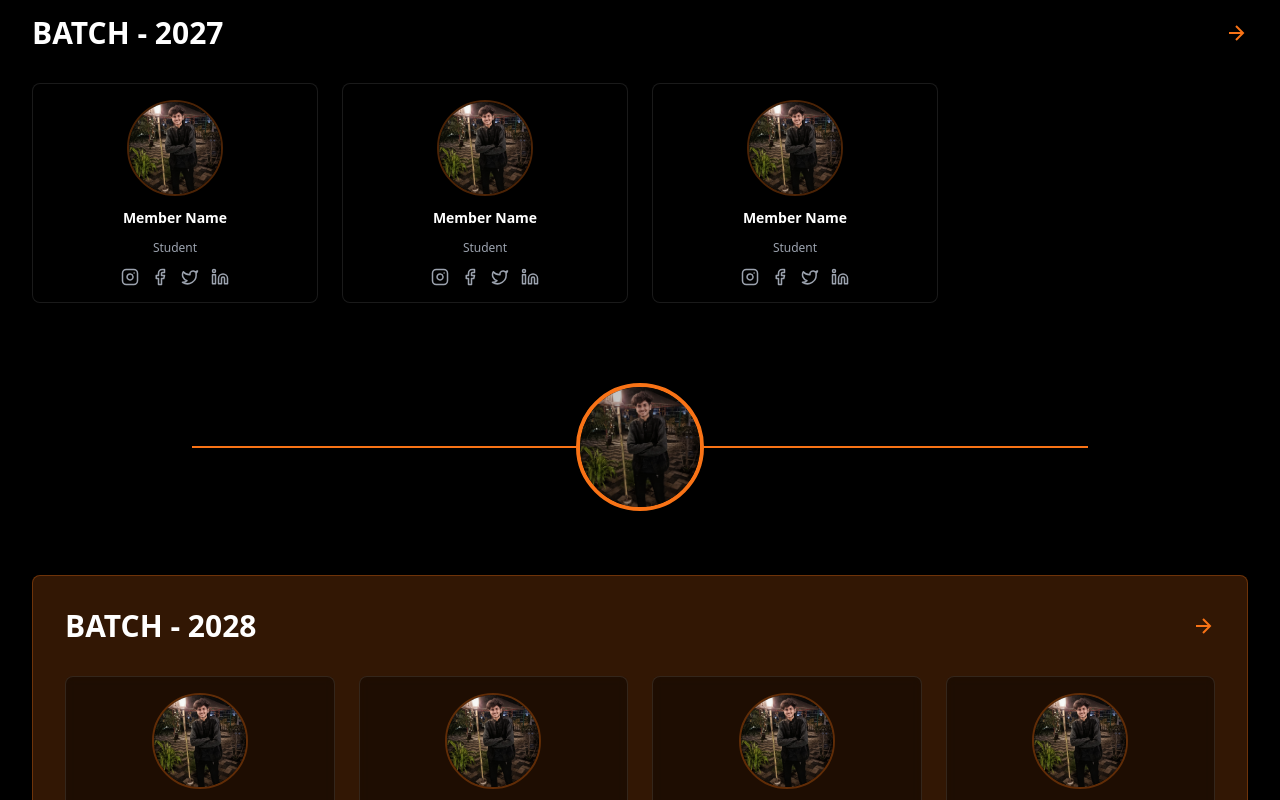
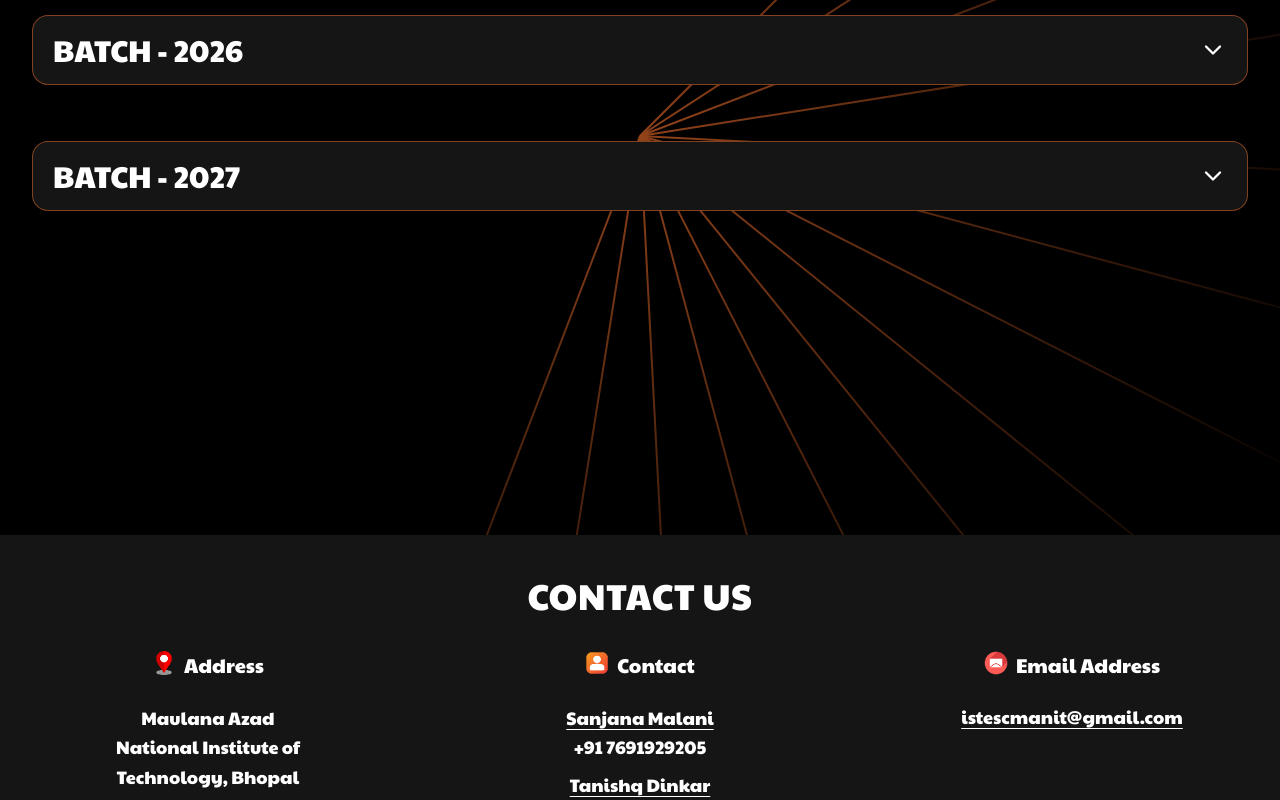
Before and after one commit to shreyaspaliwal7/Iste_main, a React (Vite) app: page / in a window 1280 px wide. Shown: the part 5940-6740 px from the top of the page. Built offline with nearby package versions, Linux system fonts and the light colour scheme.

Commit message:
added collapsable cards and improved the overall design only thing is to add real data otherwise old members page is done

```diff
--- a/src/App.css
+++ b/src/App.css
@@ -1 +1,24 @@
 @import url('https://fonts.googleapis.com/css2?family=Monoton&display=swap');
+
+/* Smooth fade/blur/slide-in for collapsible content */
+@keyframes fadeInUpBlur {
+  0% {
+    opacity: 0;
+    transform: translateY(22px);
+    filter: blur(12px);
+  }
+  60% {
+    opacity: 1;
+    transform: translateY(0);
+    filter: blur(4px);
+  }
+  100% {
+    opacity: 1;
+    transform: translateY(0);
+    filter: blur(0);
+  }
+}
+
+.animate-fadeInUpBlur {
+  animation: fadeInUpBlur 2s ease forwards;
+}
--- a/src/components/OldMembers/OldMembers.jsx
+++ b/src/components/OldMembers/OldMembers.jsx
@@ -1,9 +1,10 @@
-import React from 'react';
-import { Instagram, Facebook, Twitter, Linkedin } from 'lucide-react';
+import React, { useState } from 'react';
+import { Instagram, Facebook, Twitter, Linkedin, ChevronDown } from 'lucide-react';
+import { AnimatePresence, motion } from 'framer-motion';
 import ashayImg from '../../assets/team_img/ashay.jpg';
 
 const OldMembers = () => {
-  // Sample data - you can replace this with actual data
+  // Sample data - replace with actual members and photos
   const batch2027 = [
     {
       id: 1,
@@ -43,11 +44,12 @@ const OldMembers = () => {
     },
   ];
 
-  const batch2028 = [
+  // This will visually be shown as BATCH - 2026 (non-collapsible)
+  const batch2026 = [
     {
       id: 1,
       name: 'Member Name',
-      role: 'Students\' Vice-Chairperson',
+      role: "Students' Vice-Chairperson",
       image: ashayImg,
       social: {
         instagram: '#',
@@ -118,12 +120,14 @@ const OldMembers = () => {
     },
   ];
 
+  const [showBatch2026, setShowBatch2026] = useState(false);
+  const [showBatch2027, setShowBatch2027] = useState(false);
+
   const ProfileCard = ({ member }) => {
     return (
-      <div className="bg-black/40 backdrop-blur-sm rounded-lg p-4 border border-white/10 hover:border-orange-500/50 transition-all duration-300 hover:shadow-lg hover:shadow-orange-500/20">
-        <div className="flex flex-col items-center space-y-3">
-          {/* Profile Image */}
-          <div className="w-24 h-24 rounded-full overflow-hidden border-2 border-orange-500/30">
+      <div className="bg-[#151515] rounded-3xl p-6 flex flex-col items-center text-white shadow-[0_20px_40px_rgba(0,0,0,0.45)] border border-white/10 hover:border-[#F06F2B] transition-all duration-300">
+        <div className="flex flex-col items-center space-y-4">
+          <div className="w-32 h-32 rounded-full overflow-hidden border-[3px] border-[#d6c84a] shadow-[0_12px_24px_rgba(0,0,0,0.35)]">
             <img
               src={member.image}
               alt={member.name}
@@ -131,45 +135,49 @@ const OldMembers = () => {
             />
           </div>
 
-          {/* Name */}
-          <h3 className="text-white font-semibold text-sm text-center">{member.name}</h3>
+          <h3
+            className="text-lg text-center leading-tight"
+            style={{ fontFamily: "'Paytone One', sans-serif" }}
+          >
+            {member.name}
+          </h3>
 
-          {/* Role */}
-          <p className="text-gray-400 text-xs text-center">{member.role}</p>
+          <p className="text-gray-200 text-xs text-center font-semibold leading-tight">
+            {member.role}
+          </p>
 
-          {/* Social Media Icons */}
-          <div className="flex gap-3 mt-2">
+          <div className="flex gap-4 mt-1 text-white">
             <a
               href={member.social.instagram}
-              className="text-gray-400 hover:text-pink-500 transition-colors"
+              className="hover:text-pink-400 transition-colors"
               target="_blank"
               rel="noopener noreferrer"
             >
-              <Instagram size={18} />
+              <Instagram size={26} />
             </a>
             <a
               href={member.social.facebook}
-              className="text-gray-400 hover:text-blue-500 transition-colors"
+              className="hover:text-blue-400 transition-colors"
               target="_blank"
               rel="noopener noreferrer"
             >
-              <Facebook size={18} />
+              <Facebook size={26} />
             </a>
             <a
               href={member.social.twitter}
-              className="text-gray-400 hover:text-blue-400 transition-colors"
+              className="hover:text-sky-400 transition-colors"
               target="_blank"
               rel="noopener noreferrer"
             >
-              <Twitter size={18} />
+              <Twitter size={26} />
             </a>
             <a
               href={member.social.linkedin}
-              className="text-gray-400 hover:text-blue-600 transition-colors"
+              className="hover:text-blue-500 transition-colors"
               target="_blank"
               rel="noopener noreferrer"
             >
-              <Linkedin size={18} />
+              <Linkedin size={26} />
             </a>
           </div>
         </div>
@@ -178,8 +186,20 @@ const OldMembers = () => {
   };
 
   return (
-    <div className="min-h-screen bg-black text-white py-20 px-4 md:px-8">
-      <div className="max-w-7xl mx-auto">
+    <div className="relative min-h-screen bg-black text-white py-20 px-4 md:px-8 overflow-hidden">
+      {/* Orange accent lines in background */}
+      <div className="pointer-events-none absolute inset-0 opacity-60">
+        {Array.from({ length: 14 }).map((_, idx) => (
+          <span
+            // eslint-disable-next-line react/no-array-index-key
+            key={idx}
+            className="absolute left-1/2 top-1/2 h-[2px] w-[120%] origin-left bg-gradient-to-r from-[#F06F2B] via-transparent to-transparent"
+            style={{ transform: `rotate(${idx * 12 - 45}deg)` }}
+          />
+        ))}
+      </div>
+
+      <div className="relative max-w-7xl mx-auto">
         {/* Title Section */}
         <div className="text-center mb-16">
           <h1 className="text-4xl md:text-5xl font-bold mb-4 text-orange-500">
@@ -194,60 +214,76 @@ const OldMembers = () => {
           </h2>
         </div>
 
-        {/* Batch 2027 Section - No Orange Background */}
-        <div className="mb-20">
-          <div className="flex items-center justify-between mb-8">
-            <h2 className="text-2xl md:text-3xl font-bold text-white">BATCH - 2027</h2>
-            <div className="text-orange-500">
-              <svg width="24" height="24" viewBox="0 0 24 24" fill="none" stroke="currentColor" strokeWidth="2">
-                <path d="M5 12h14M12 5l7 7-7 7"/>
-              </svg>
-            </div>
-          </div>
+        {/* Batch 2026 Section - collapsible, black background when open */}
+        <div className="mb-14">
+          <button
+            type="button"
+            onClick={() => setShowBatch2026((prev) => !prev)}
+            className="w-full flex items-center justify-between bg-[#151515] border border-[#F06F2B]/50 rounded-2xl px-5 py-4 text-left hover:border-[#F06F2B] transition-colors"
+          >
+            <span
+              className="text-2xl md:text-3xl text-white"
+              style={{ fontFamily: "'Paytone One', sans-serif" }}
+            >
+              BATCH - 2026
+            </span>
+            <span className={`text-white transition-transform ${showBatch2026 ? 'rotate-180' : ''}`}>
+              <ChevronDown size={28} />
+            </span>
+          </button>
 
-          <div className="grid grid-cols-1 sm:grid-cols-2 md:grid-cols-3 lg:grid-cols-4 gap-6">
-            {batch2027.map((member) => (
-              <ProfileCard key={member.id} member={member} />
-            ))}
-          </div>
+          <AnimatePresence initial={false}>
+            {showBatch2026 && (
+              <motion.div
+                initial={{ opacity: 0, y: 24, filter: 'blur(10px)' }}
+                animate={{ opacity: 1, y: 0, filter: 'blur(0px)', transition: { duration: 0.6, ease: [0.22, 0.68, 0, 1] } }}
+                exit={{ opacity: 0, y: 18, filter: 'blur(8px)', transition: { duration: 0.5, ease: [0.4, 0, 0.2, 1] } }}
+                className="mt-6 bg-[#0f0f0f] rounded-3xl p-6 md:p-8 border border-[#F06F2B]/60 shadow-[0_25px_50px_rgba(0,0,0,0.35)]"
+              >
+                <div className="grid grid-cols-1 sm:grid-cols-2 md:grid-cols-3 lg:grid-cols-4 gap-6">
+                  {batch2026.map((member) => (
+                    <ProfileCard key={member.id} member={member} />
+                  ))}
+                </div>
+              </motion.div>
+            )}
+          </AnimatePresence>
         </div>
 
-        {/* Cross Line Component with Orange Color - Using ashay.jpg as placeholder */}
-        <div className="flex items-center justify-center my-16">
-          <div className="relative w-full max-w-4xl">
-            <div className="absolute inset-0 flex items-center">
-              <div className="w-full border-t-2 border-orange-500"></div>
-            </div>
-            <div className="relative flex justify-center">
-              <div className="w-32 h-32 rounded-full overflow-hidden border-4 border-orange-500 bg-black">
-                <img
-                  src={ashayImg}
-                  alt="Cross line component"
-                  className="w-full h-full object-cover opacity-80"
-                />
-              </div>
-            </div>
-          </div>
-        </div>
+        {/* Batch 2027 Section - collapsible, orange background (shown below 2026) */}
+        <div className="mb-20">
+          <button
+            type="button"
+            onClick={() => setShowBatch2027((prev) => !prev)}
+            className="w-full flex items-center justify-between bg-[#151515] border border-[#F06F2B]/50 rounded-2xl px-5 py-4 text-left hover:border-[#F06F2B] transition-colors"
+          >
+            <span
+              className="text-2xl md:text-3xl text-white"
+              style={{ fontFamily: "'Paytone One', sans-serif" }}
+            >
+              BATCH - 2027
+            </span>
+            <span className={`text-white transition-transform ${showBatch2027 ? 'rotate-180' : ''}`}>
+              <ChevronDown size={28} />
+            </span>
+          </button>
 
-        {/* Batch 2028 Section - With Orange Background */}
-        <div className="mb-20">
-          <div className="bg-orange-500/20 border border-orange-500/30 rounded-lg p-6 md:p-8">
-            <div className="flex items-center justify-between mb-8">
-              <h2 className="text-2xl md:text-3xl font-bold text-white">BATCH - 2028</h2>
-              <div className="text-orange-500">
-                <svg width="24" height="24" viewBox="0 0 24 24" fill="none" stroke="currentColor" strokeWidth="2">
-                  <path d="M5 12h14M12 5l7 7-7 7"/>
-                </svg>
-              </div>
-            </div>
-
-            <div className="grid grid-cols-1 sm:grid-cols-2 md:grid-cols-3 lg:grid-cols-4 gap-6">
-              {batch2028.map((member) => (
-                <ProfileCard key={member.id} member={member} />
-              ))}
-            </div>
-          </div>
+          <AnimatePresence initial={false}>
+            {showBatch2027 && (
+              <motion.div
+                initial={{ opacity: 0, y: 24, filter: 'blur(10px)' }}
+                animate={{ opacity: 1, y: 0, filter: 'blur(0px)', transition: { duration: 0.6, ease: [0.22, 0.68, 0, 1] } }}
+                exit={{ opacity: 0, y: 18, filter: 'blur(8px)', transition: { duration: 0.5, ease: [0.4, 0, 0.2, 1] } }}
+                className="mt-6 bg-[#F06F2B] rounded-3xl p-6 md:p-8 border border-[#F06F2B]/60 shadow-[0_25px_50px_rgba(0,0,0,0.35)]"
+              >
+                <div className="grid grid-cols-1 sm:grid-cols-2 md:grid-cols-3 lg:grid-cols-4 gap-6">
+                  {batch2027.map((member) => (
+                    <ProfileCard key={member.id} member={member} />
+                  ))}
+                </div>
+              </motion.div>
+            )}
+          </AnimatePresence>
         </div>
       </div>
     </div>
```
